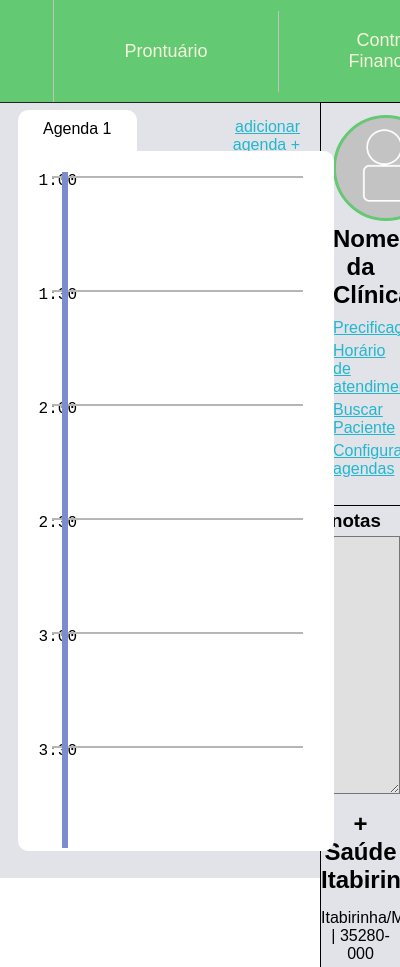
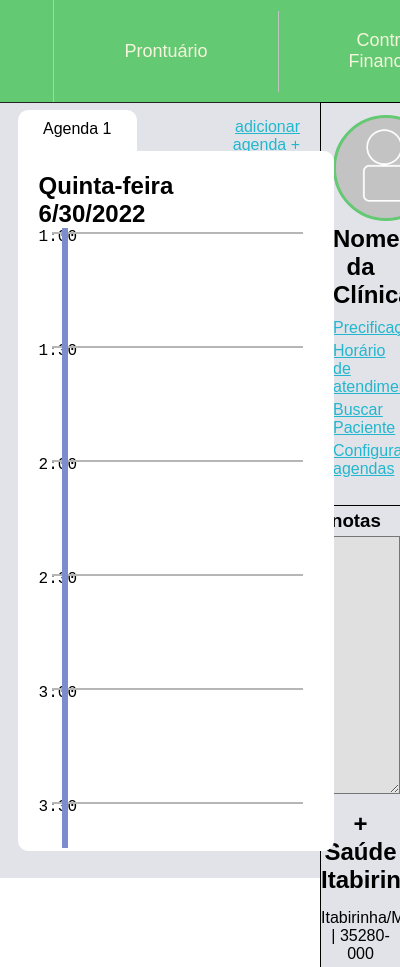
Before and after one commit to ph-bicalho/mais-saude-itabirinha, an Electron app: page src/html/index.html in a window 400 px wide. Shown: the top 967 px of the page. Drawn offline with Linux system fonts and the light colour scheme.

Commit message:
pegando o horário pelo JS

```diff
--- a/src/css/style.css
+++ b/src/css/style.css
@@ -151,6 +151,7 @@ header a:last-child {
 }
 
 
+
  /* ----------Scrollbar------------ */
 
 
--- a/src/html/index.html
+++ b/src/html/index.html
@@ -24,7 +24,17 @@
                     <input type="radio" name="tab" id="agenda-1" class="radio-tab" checked>
                     <label for="agenda-1">Agenda 1</label>
                     <div class="content">
+
                         <article class="horarios">
+                            <div class="header">
+                                <div class="dia-semana">
+                                    <h2 id="dia-semana"></h2>
+                                </div>
+                                <div class="dia-m-ano">
+                                    <h2 id="data"></h2>
+                                </div>
+                            </div>
+
                            <div class="horario-numero">
                             <div class="h h-1">1:00</div>
                             <div class="h h-2">1:30</div>
@@ -77,6 +87,10 @@
 
                            </div>
                            <div class="horario-agendado">
+                            <div class="progress-container">
+                                <div class="progress-bars"></div>
+                            </div>
+
                             <div class="barra-vertical"></div>
                             <div class="horario-barra">
                                 <div class="b h-1"><span></span></div>
@@ -195,5 +209,7 @@
         </div>
     </section>
 
+    <script src="../scripts/horário.js"></script>
+
 </body>
 </html>
--- /dev/null
+++ b/src/scripts/horário.js
@@ -0,0 +1,23 @@
+const diasSemana = ["Domingo","Segunda-feira","Terça-feira","Quarta-feira","Quinta-feira","Sexta-feira","Sabado"];
+
+var data = new Date();
+
+var diaSemana= diasSemana[data.getDay()];
+var hora = data.getHours();
+var minutos = data.getMinutes();
+var fullHora= hora+":"+minutos;
+
+console.log(data.toLocaleDateString(), fullHora);
+
+
+let dataDisplay = document.getElementById("data").innerHTML += `${data.toLocaleDateString()}`;
+
+let dataSemanaDisplay= document.getElementById("dia-semana").innerHTML += `${diaSemana}`
+
+let horarios = document.querySelectorAll('.b').forEach((horario) => {
+    horario.addEventListener('click', () => {
+        console.log("Clicou")
+
+    })
+});
+console.log(horarios);
```
